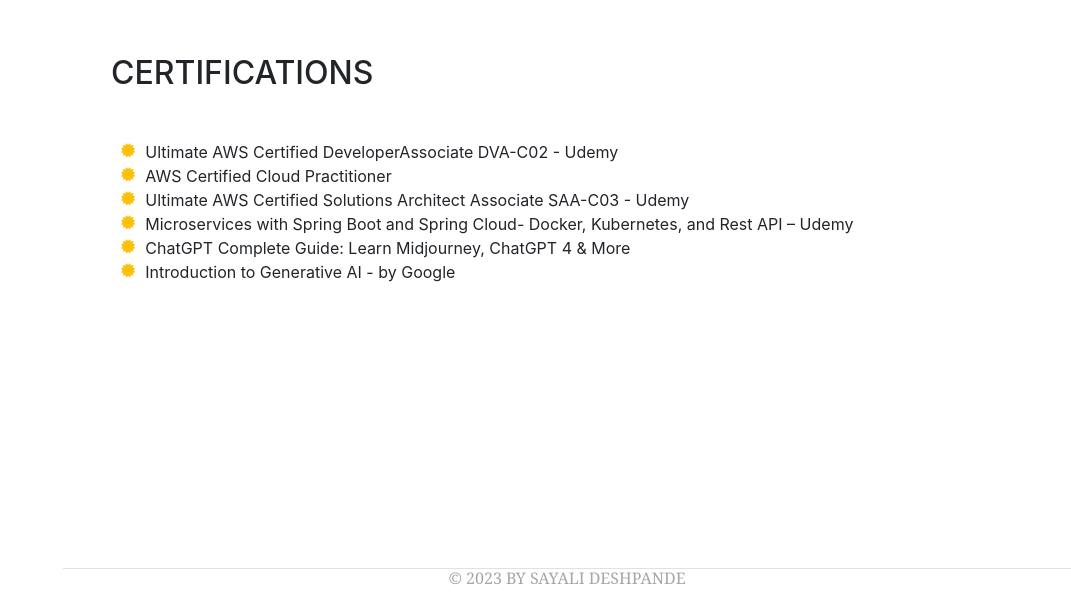
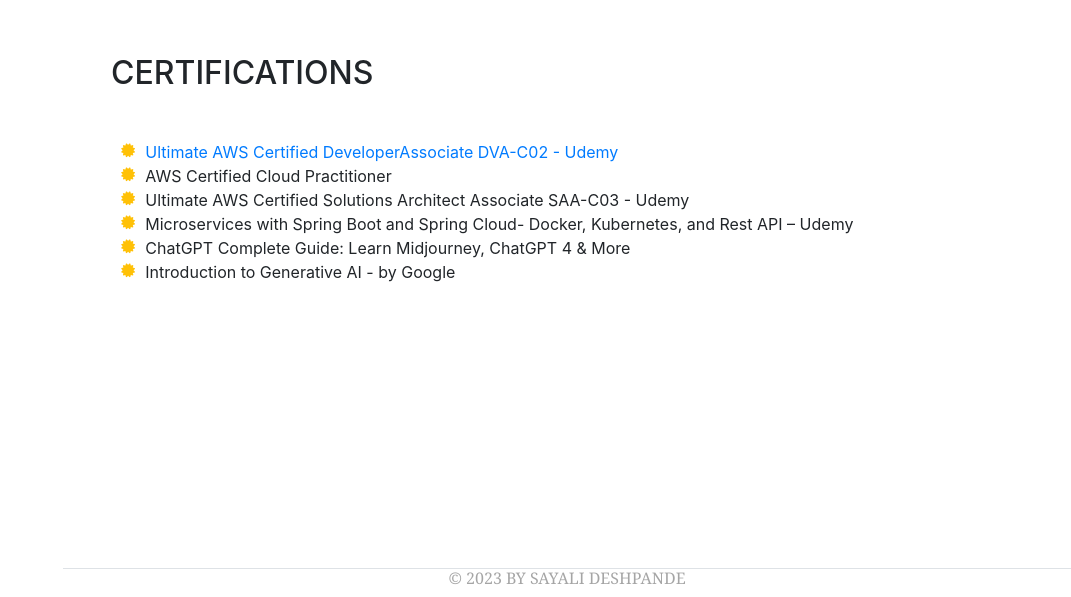
Before and after one commit to SayliDeshpande/cv, a website with bundled scripts: page index.html in a window 1280 px wide. Shown: the part 4532-5129 px from the top of the page, without its empty margins (209-1280 px from the left). Built offline with nearby package versions, Linux system fonts and the light colour scheme; a web font is replaced by a local one.

Commit message:
Update index.html

```diff
--- a/index.html
+++ b/index.html
@@ -268,7 +268,7 @@
           <ul class="fa-ul mb-0">
             <li>
               <i class="fa-li fa fa-certificate text-warning"></i>
-              Ultimate AWS Certified DeveloperAssociate DVA-C02 - Udemy</li>
+              <a href ="img/AWS Certified Developer Associate.jpg">Ultimate AWS Certified DeveloperAssociate DVA-C02 - Udemy</a></li>
             <li>
             <li>
               <i class="fa-li fa fa-certificate text-warning"></i>
```
